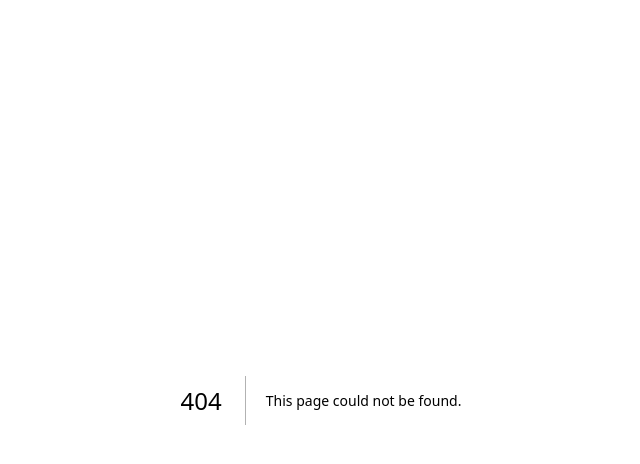
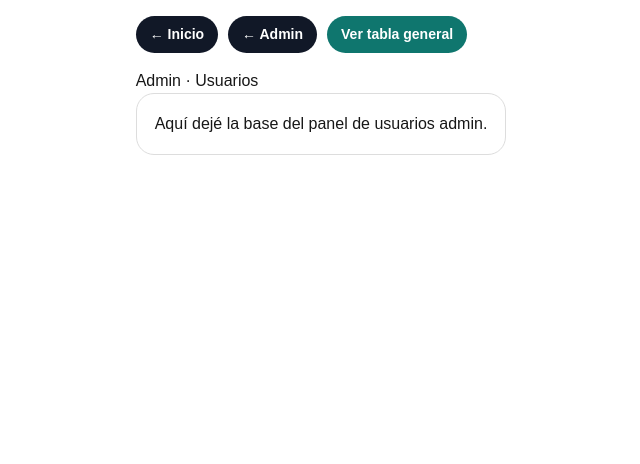
Before and after one commit to campshivteisrael1-collab/shivte-world-cup-2026, a Next.js app: page /admin/usuarios in a window 1280 px wide. Before the commit this address had no page. Shown: the top 464 px of the page, without its empty margins (319-959 px from the left). Built offline with nearby package versions, Linux system fonts and the light colour scheme.

Commit message:
archivos completos actualizados

```diff
--- a/app/admin/admin_page.tsx
+++ b/app/admin/admin_page.tsx
@@ -52,9 +52,7 @@ export default async function AdminHomePage() {
   const cookieStore = await cookies()
   const token = cookieStore.get('admin_session')?.value
 
-  if (!token) {
-    redirect('/admin/login')
-  }
+  if (!token) redirect('/admin/login')
 
   const { data: session } = await supabase
     .from('admin_sessions')
@@ -62,9 +60,7 @@ export default async function AdminHomePage() {
     .eq('token', token)
     .single()
 
-  if (!session) {
-    redirect('/admin/login')
-  }
+  if (!session) redirect('/admin/login')
 
   return (
     <main
@@ -87,6 +83,7 @@ export default async function AdminHomePage() {
             marginBottom: 14,
           }}
         >
+          <div style={{ display: 'flex', gap: 10, flexWrap: 'wrap' }}>
             <a
               href="/"
               style={{
@@ -101,6 +98,22 @@ export default async function AdminHomePage() {
             >
               ← Inicio
             </a>
+
+            <a
+              href="/tabla#clasificacion-general"
+              style={{
+                padding: '8px 14px',
+                background: '#0f766e',
+                color: 'white',
+                borderRadius: 999,
+                textDecoration: 'none',
+                fontWeight: 'bold',
+                fontSize: 14,
+              }}
+            >
+              Ver tabla general
+            </a>
+          </div>
 
           <AdminLogoutButton />
         </div>
--- a/app/admin/equipos/admin_equipos.tsx
+++ b/app/admin/equipos/admin_equipos.tsx
@@ -69,6 +69,26 @@ export default function AdminEquiposPage() {
     >
       <div
         style={{
+          borderRadius: 22,
+          overflow: 'hidden',
+          marginBottom: 16,
+          boxShadow: '0 10px 25px rgba(0,0,0,0.15)',
+        }}
+      >
+        <img
+          src="/header-equipos.png"
+          alt="Equipos"
+          style={{
+            width: '100%',
+            height: 120,
+            objectFit: 'cover',
+            display: 'block',
+          }}
+        />
+      </div>
+
+      <div
+        style={{
           display: 'flex',
           gap: 10,
           flexWrap: 'wrap',
@@ -105,6 +125,22 @@ export default function AdminEquiposPage() {
           }}
         >
           ← Admin
+        </a>
+
+        <a
+          href="/tabla#clasificacion-general"
+          style={{
+            display: 'inline-block',
+            padding: '8px 14px',
+            background: '#0f766e',
+            color: 'white',
+            borderRadius: 999,
+            textDecoration: 'none',
+            fontWeight: 'bold',
+            fontSize: 14,
+          }}
+        >
+          Ver tabla general
         </a>
       </div>
 
--- a/app/admin/login/admin_login.tsx
+++ b/app/admin/login/admin_login.tsx
@@ -61,11 +61,11 @@ export default function AdminLoginPage() {
           border: '1px solid #e5e7eb',
         }}
       >
+        <div style={{ display: 'flex', gap: 10, flexWrap: 'wrap', marginBottom: 14 }}>
           <a
             href="/"
             style={{
               display: 'inline-block',
-            marginBottom: 14,
               padding: '8px 14px',
               background: '#111827',
               color: 'white',
@@ -77,6 +77,23 @@ export default function AdminLoginPage() {
           >
             ← Inicio
           </a>
+
+          <a
+            href="/tabla#clasificacion-general"
+            style={{
+              display: 'inline-block',
+              padding: '8px 14px',
+              background: '#0f766e',
+              color: 'white',
+              borderRadius: 999,
+              textDecoration: 'none',
+              fontWeight: 'bold',
+              fontSize: 14,
+            }}
+          >
+            Ver tabla general
+          </a>
+        </div>
 
         <div
           style={{
--- a/app/admin/partidos/admin_partidos.tsx
+++ b/app/admin/partidos/admin_partidos.tsx
@@ -236,6 +236,22 @@ export default function AdminPartidosPage() {
         >
           ← Admin
         </a>
+
+        <a
+          href="/tabla#clasificacion-general"
+          style={{
+            display: 'inline-block',
+            padding: '8px 14px',
+            background: '#0f766e',
+            color: 'white',
+            borderRadius: 999,
+            textDecoration: 'none',
+            fontWeight: 'bold',
+            fontSize: 14,
+          }}
+        >
+          Ver tabla general
+        </a>
       </div>
 
       <div
@@ -375,6 +391,7 @@ export default function AdminPartidosPage() {
                 </div>
 
                 <input
+                  id={`time-${m.id}`}
                   defaultValue={m.match_time || ''}
                   placeholder="Ej. 5:30 p.m. - 5:50 p.m."
                   style={{
@@ -382,7 +399,6 @@ export default function AdminPartidosPage() {
                     borderRadius: 10,
                     border: '1px solid #ccc',
                   }}
-                  onBlur={(e) => saveMatchTime(m.id, e.target.value)}
                 />
 
                 <button
--- /dev/null
+++ b/app/admin/usuarios/page.tsx
@@ -0,0 +1,75 @@
+export default function AdminUsuariosPage() {
+  return (
+    <main
+      style={{
+        padding: 16,
+        maxWidth: 900,
+        margin: '0 auto',
+        fontFamily: 'Arial, sans-serif',
+      }}
+    >
+      <div style={{ display: 'flex', gap: 10, flexWrap: 'wrap', marginBottom: 16 }}>
+        <a
+          href="/"
+          style={{
+            display: 'inline-block',
+            padding: '8px 14px',
+            background: '#111827',
+            color: 'white',
+            borderRadius: 999,
+            textDecoration: 'none',
+            fontWeight: 'bold',
+            fontSize: 14,
+          }}
+        >
+          ← Inicio
+        </a>
+
+        <a
+          href="/admin"
+          style={{
+            display: 'inline-block',
+            padding: '8px 14px',
+            background: '#111827',
+            color: 'white',
+            borderRadius: 999,
+            textDecoration: 'none',
+            fontWeight: 'bold',
+            fontSize: 14,
+          }}
+        >
+          ← Admin
+        </a>
+
+        <a
+          href="/tabla#clasificacion-general"
+          style={{
+            display: 'inline-block',
+            padding: '8px 14px',
+            background: '#0f766e',
+            color: 'white',
+            borderRadius: 999,
+            textDecoration: 'none',
+            fontWeight: 'bold',
+            fontSize: 14,
+          }}
+        >
+          Ver tabla general
+        </a>
+      </div>
+
+      <h1 style={{ marginTop: 0 }}>Admin · Usuarios</h1>
+
+      <div
+        style={{
+          border: '1px solid #ddd',
+          borderRadius: 18,
+          padding: 18,
+          background: '#fff',
+        }}
+      >
+        Aquí dejé la base del panel de usuarios admin.
+      </div>
+    </main>
+  )
+}
--- a/app/referee/login/page.tsx
+++ b/app/referee/login/page.tsx
@@ -61,11 +61,11 @@ export default function RefereeLoginPage() {
           border: '1px solid #e5e7eb',
         }}
       >
+        <div style={{ display: 'flex', gap: 10, flexWrap: 'wrap', marginBottom: 14 }}>
           <a
             href="/"
             style={{
               display: 'inline-block',
-            marginBottom: 14,
               padding: '8px 14px',
               background: '#111827',
               color: 'white',
@@ -77,6 +77,23 @@ export default function RefereeLoginPage() {
           >
             ← Inicio
           </a>
+
+          <a
+            href="/tabla#clasificacion-general"
+            style={{
+              display: 'inline-block',
+              padding: '8px 14px',
+              background: '#0f766e',
+              color: 'white',
+              borderRadius: 999,
+              textDecoration: 'none',
+              fontWeight: 'bold',
+              fontSize: 14,
+            }}
+          >
+            Ver tabla general
+          </a>
+        </div>
 
         <div
           style={{
--- a/app/tabla/page.tsx
+++ b/app/tabla/page.tsx
@@ -370,6 +370,7 @@ function CompactStandingsCard({
 }) {
   return (
     <div
+      id="clasificacion-general"
       style={{
         background: '#fff',
         border: '1px solid #e5e7eb',
@@ -377,6 +378,7 @@ function CompactStandingsCard({
         padding: 16,
         boxShadow: '0 4px 14px rgba(0,0,0,0.05)',
         marginBottom: 16,
+        scrollMarginTop: 20,
       }}
     >
       <div
```
Lines whose indentation alone changed are shown as unchanged.
